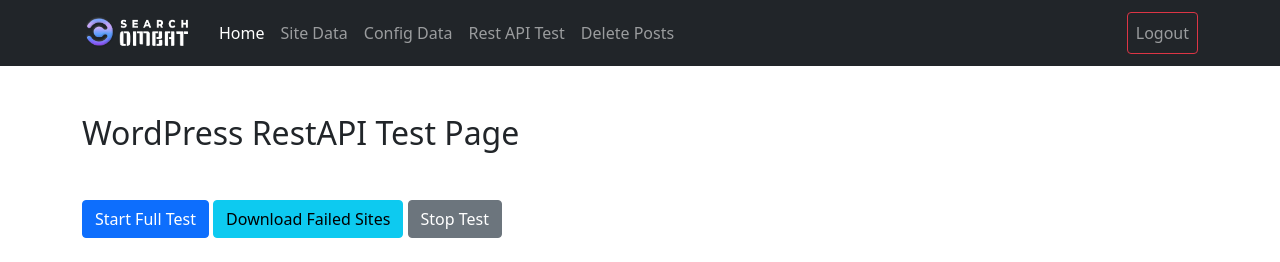
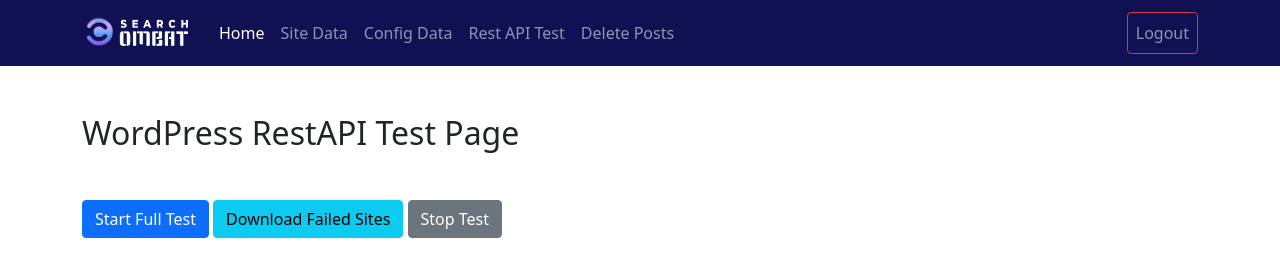
Before and after one commit to samiulhuda360/link_builder_flask_GP, a Flask app: page /restapi_test in a window 1280 px wide. Shown: the top 262 px of the page. Run offline with Flask 3, Linux system fonts and the light colour scheme; data that the repository does not hold is empty; some libraries are stand-ins or nearby versions.

Commit message:
Minor CSS

```diff
--- a/static/custom-css.css
+++ b/static/custom-css.css
@@ -1,3 +1,9 @@
+.bg-dark {
+  --bs-bg-opacity: 1;
+  background-color: rgb(0 3 73 / 94%) !important;
+}
+
+
 .no-padding {
     padding-left: 0 !important;
     padding-right: 0 !important;
```
